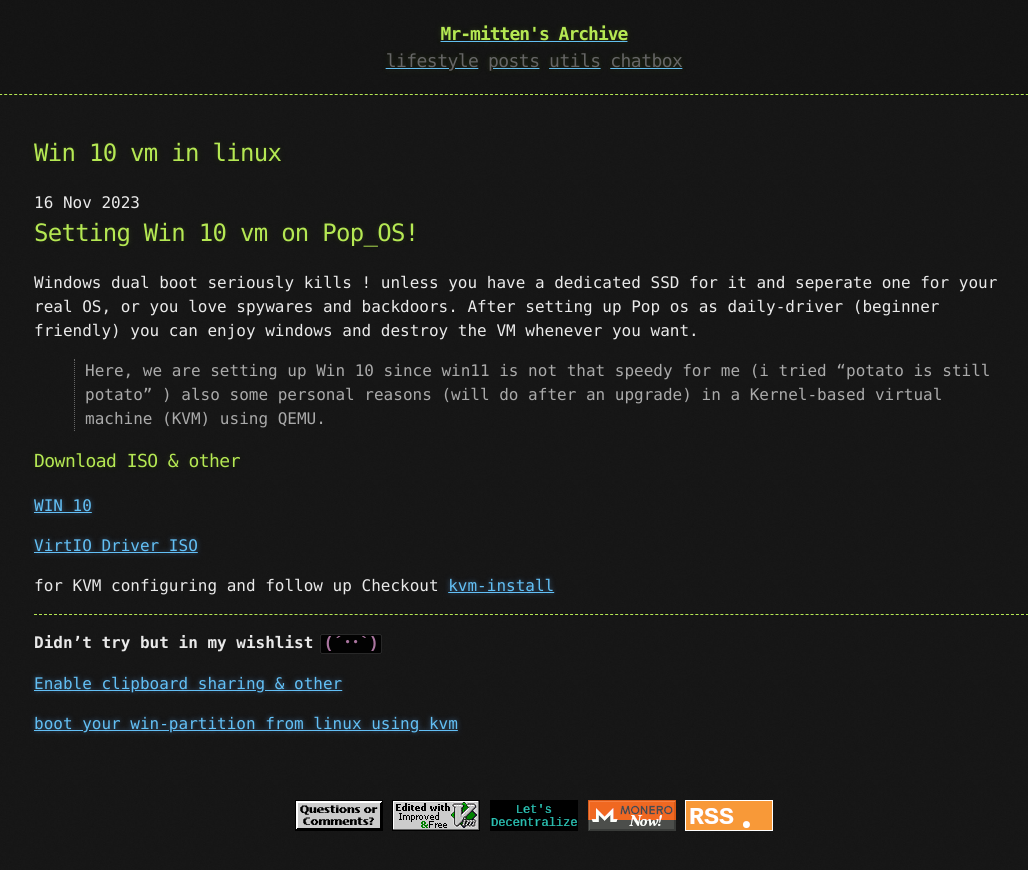
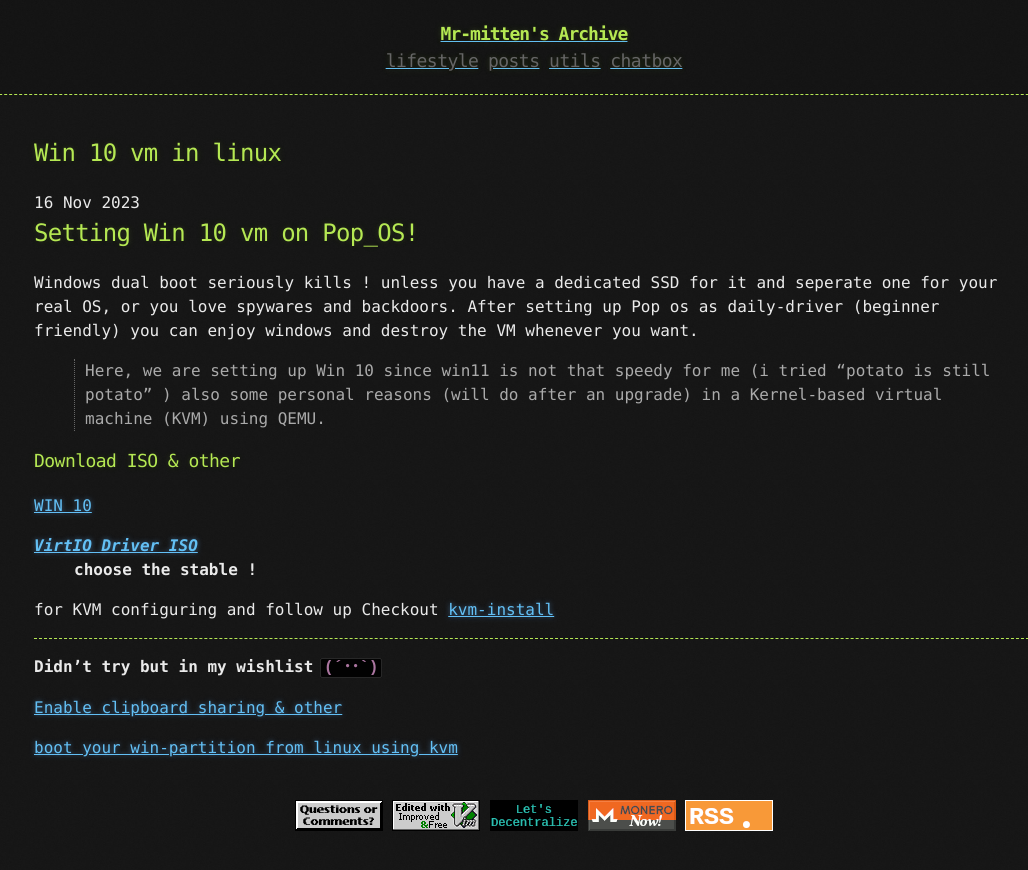
Before and after one commit to zoulx32/mr-mittens.oldweb, a Jekyll site: the page built from _posts/2023-11-16-Win 10 vm in linux.md, in a window 1280 px wide. Shown: the top 870 px of the page, without its empty margins (106-1134 px from the left). Built offline with Jekyll 4.4.1, drawn with Linux system fonts in a browser that asks for light colours.

Commit message:
post | updated

```diff
--- a/_posts/2023-11-16-Win 10 vm in linux.md
+++ b/_posts/2023-11-16-Win 10 vm in linux.md
@@ -8,8 +8,8 @@ Windows dual boot seriously kills ! unless you have a dedicated SSD for it and s
 
 [WIN 10](https://www.microsoft.com/en-in/software-download/windows10ISO)
 
-[VirtIO Driver ISO](https://fedorapeople.org/groups/virt/virtio-win/direct-downloads/stable-virtio/virtio-win.iso)
-
+[VirtIO Driver ISO](https://github.com/virtio-win/virtio-win-pkg-scripts/blob/master/README.md)
+: **choose the stable !**
 
 for KVM configuring and follow up
 Checkout [kvm-install](https://asteroidex.com/The-KVM-guide)
```
